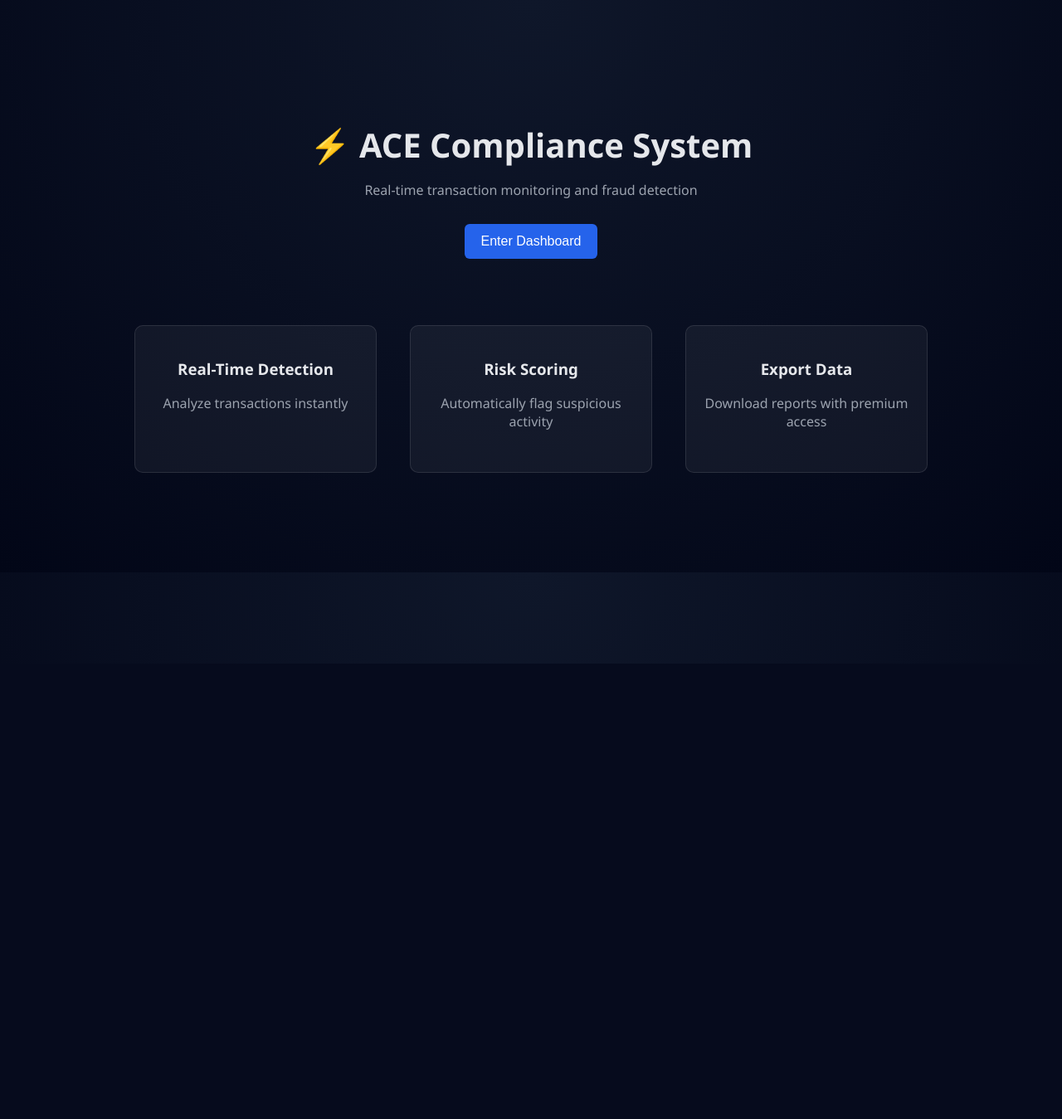
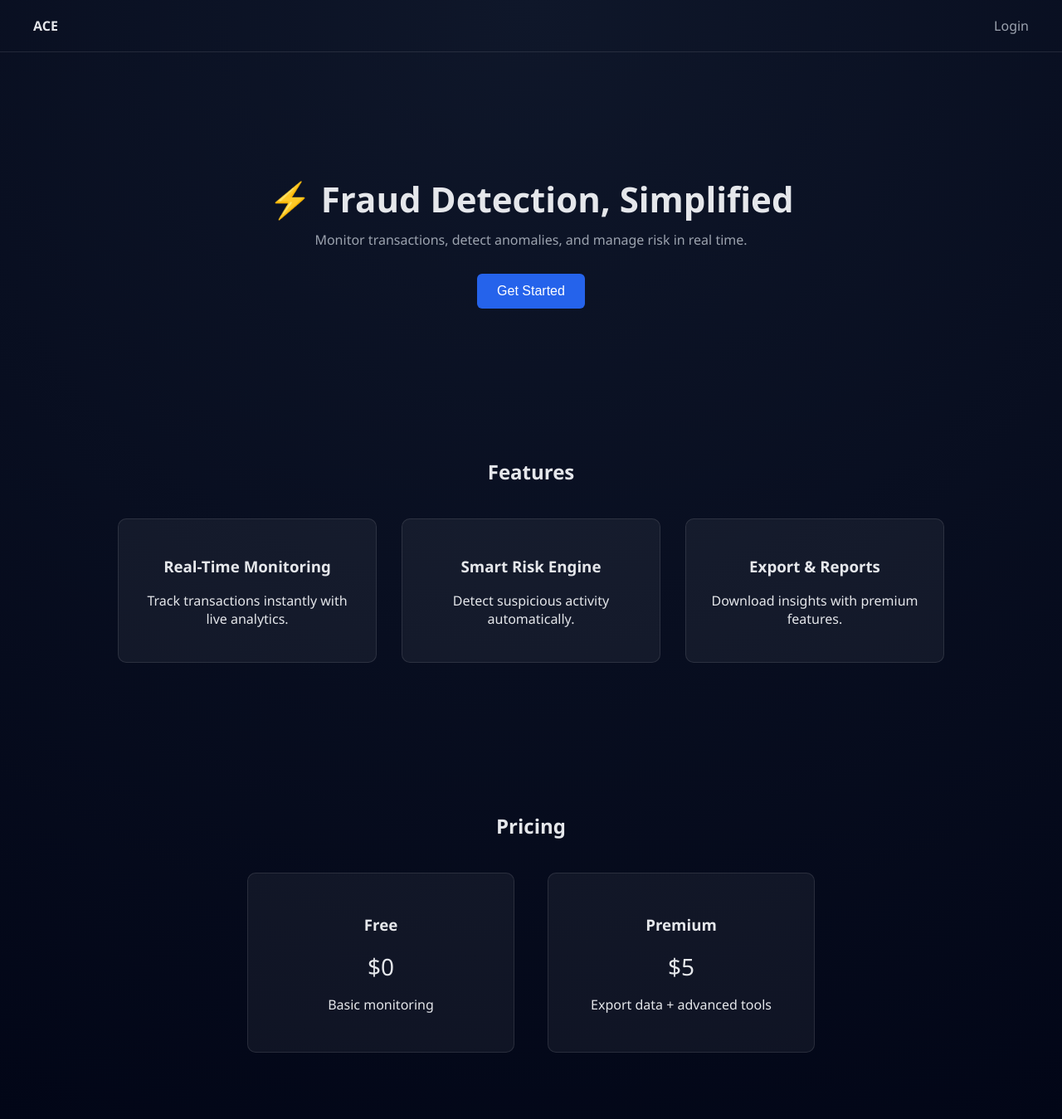
Before and after one commit to j91981274-sudo/ace-compliance-system, a Flask app: template templates/home.html in a window 1280 px wide. Shown: the whole page at 83% size. Before the commit the page ends 739 px from the top, so only its background shows below. Run offline with Flask 3, Linux system fonts and the light colour scheme; the template is opened without the code that fills it, so the values that code supplies are empty.

Commit message:
investor landing page

```diff
--- a/templates/home.html
+++ b/templates/home.html
@@ -1,35 +1,49 @@
 <!DOCTYPE html>
 <html>
 <head>
-    <title>ACE Compliance System</title>
-
-    <link rel="icon" type="image/png" href="/static/favicon.png">
+    <title>ACE Compliance</title>
+    <link rel="icon" href="/static/favicon.png">
 
     <style>
         body {
             margin: 0;
+            font-family: "Segoe UI", sans-serif;
             background: radial-gradient(circle at top, #0f172a, #020617);
-            font-family: "Segoe UI", sans-serif;
             color: #e5e7eb;
         }
 
-        .container {
-            text-align: center;
-            padding: 120px 20px;
+        .nav {
+            display: flex;
+            justify-content: space-between;
+            padding: 20px 40px;
+            border-bottom: 1px solid rgba(255,255,255,0.1);
         }
 
-        h1 {
-            font-size: 40px;
+        .nav a {
+            color: #9ca3af;
+            text-decoration: none;
+            margin-left: 20px;
+        }
+
+        .hero {
+            text-align: center;
+            padding: 120px 20px 80px;
+        }
+
+        .hero h1 {
+            font-size: 42px;
             margin-bottom: 10px;
         }
 
-        p {
+        .hero p {
             color: #9ca3af;
-            margin-bottom: 30px;
+            max-width: 600px;
+            margin: auto;
         }
 
-        button {
-            padding: 12px 20px;
+        .btn {
+            margin-top: 30px;
+            padding: 12px 24px;
             background: #2563eb;
             border: none;
             border-radius: 6px;
@@ -38,57 +52,107 @@
             cursor: pointer;
         }
 
-        button:hover {
+        .btn:hover {
             background: #1d4ed8;
         }
 
+        .section {
+            padding: 80px 20px;
+            text-align: center;
+        }
+
         .features {
-            margin-top: 80px;
+            display: flex;
+            justify-content: center;
+            gap: 30px;
+            margin-top: 40px;
+        }
+
+        .card {
+            width: 260px;
+            padding: 25px;
+            background: rgba(255,255,255,0.05);
+            border-radius: 10px;
+            border: 1px solid rgba(255,255,255,0.1);
+        }
+
+        .pricing {
+            margin-top: 40px;
             display: flex;
             justify-content: center;
             gap: 40px;
         }
 
-        .card {
-            width: 250px;
-            padding: 20px;
+        .price-card {
+            width: 260px;
+            padding: 30px;
+            border-radius: 10px;
             background: rgba(255,255,255,0.05);
-            border-radius: 10px;
             border: 1px solid rgba(255,255,255,0.1);
+        }
+
+        .price {
+            font-size: 28px;
+            margin: 10px 0;
         }
     </style>
 </head>
 
 <body>
 
-<div class="container">
+<div class="nav">
+    <div><b>ACE</b></div>
+    <div>
+        <a href="/login">Login</a>
+    </div>
+</div>
 
-    <h1>⚡ ACE Compliance System</h1>
-    <p>Real-time transaction monitoring and fraud detection</p>
+<div class="hero">
+    <h1>⚡ Fraud Detection, Simplified</h1>
+    <p>Monitor transactions, detect anomalies, and manage risk in real time.</p>
 
     <a href="/login">
-        <button>Enter Dashboard</button>
+        <button class="btn">Get Started</button>
     </a>
+</div>
+
+<div class="section">
+    <h2>Features</h2>
 
     <div class="features">
-
         <div class="card">
-            <h3>Real-Time Detection</h3>
-            <p>Analyze transactions instantly</p>
+            <h3>Real-Time Monitoring</h3>
+            <p>Track transactions instantly with live analytics.</p>
         </div>
 
         <div class="card">
-            <h3>Risk Scoring</h3>
-            <p>Automatically flag suspicious activity</p>
+            <h3>Smart Risk Engine</h3>
+            <p>Detect suspicious activity automatically.</p>
         </div>
 
         <div class="card">
-            <h3>Export Data</h3>
-            <p>Download reports with premium access</p>
+            <h3>Export & Reports</h3>
+            <p>Download insights with premium features.</p>
+        </div>
+    </div>
+</div>
+
+<div class="section">
+    <h2>Pricing</h2>
+
+    <div class="pricing">
+        <div class="price-card">
+            <h3>Free</h3>
+            <div class="price">$0</div>
+            <p>Basic monitoring</p>
         </div>
 
+        <div class="price-card">
+            <h3>Premium</h3>
+            <div class="price">$5</div>
+            <p>Export data + advanced tools</p>
+        </div>
     </div>
-
 </div>
 
 </body>
```
